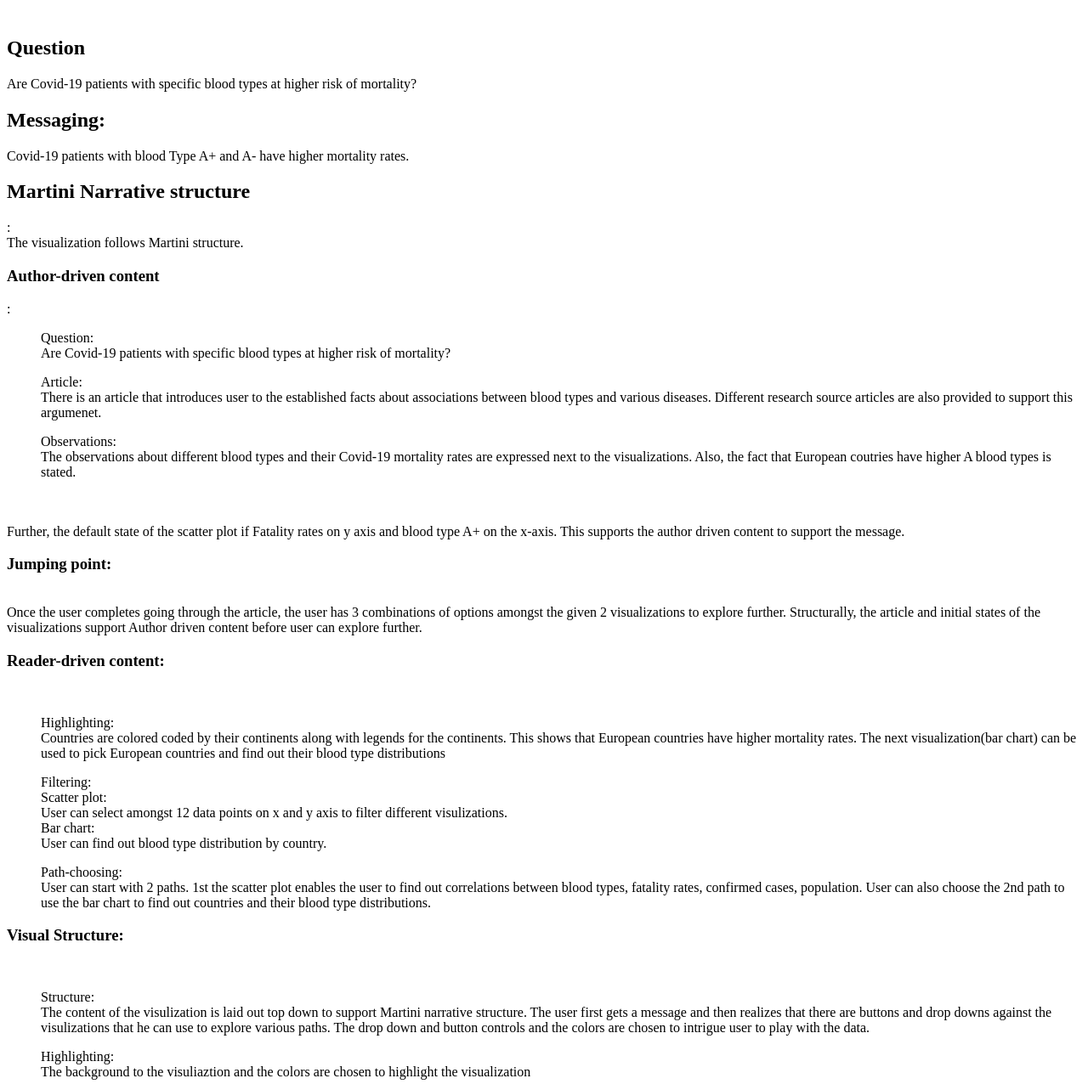
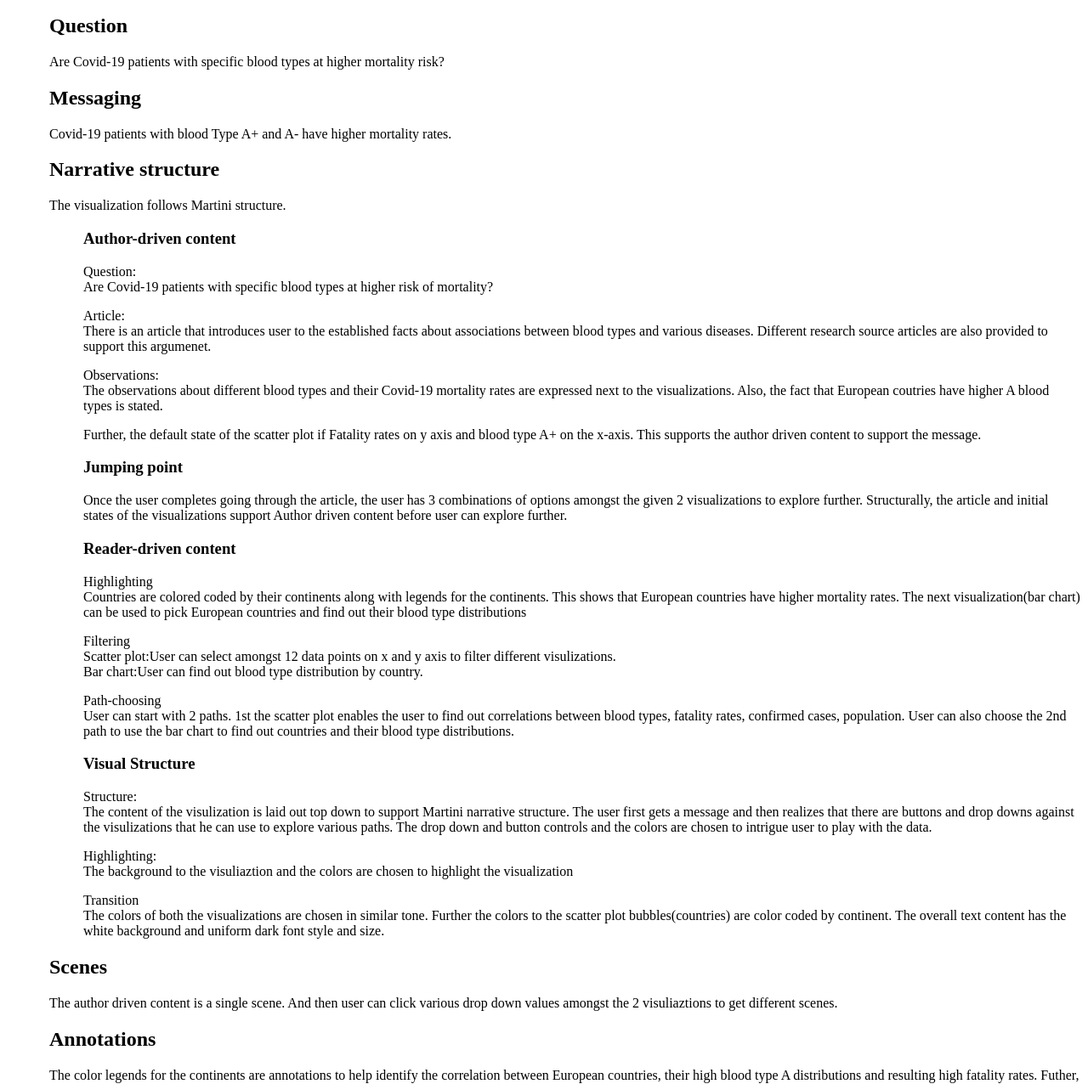
Before and after one commit to r2v2s3/r2v2s3.github.io, a plain HTML site: page Project Report.html in a window 1280 px wide. Shown: the part 173-1449 px from the top of the page at 85% size. Drawn offline with Linux system fonts and the light colour scheme.

Commit message:
Update Project Report.html

```diff
--- a/Project Report.html
+++ b/Project Report.html
@@ -1,69 +1,75 @@
-## CS 498 Data Visualization- Project Essay
-## Title: Covid-19 patient mortality rates by blood types
-By Veera Ranganadham; vvr3@illinois.edu
-Summer 2020
-Date of Submission: 08/02/2020
-<br><br>
+<!DOCTYPE html>
+<html>
+<meta charset="utf-8">
+<style>
+.myDiv {
+  padding-left: 50px;
+  background-color:  ;
+  text-align: left;
+}
+</style>
+<center> <h1>CS 498 Data Visualization- Project Essay</h1>
 
+<b>Title:</b> Covid-19 patient mortality rates by blood types<br>
+<b>By </b> Veera Ranganadham; vvr3@illinois.edu,Summer 2020<br>
+<b>Date of Submission</b>: 08/02/2020<br>
 View visualization by clicking <a href="https://r2v2s3.github.io/index.html">here</a>
-
-### About the Visualization
-
-Topic: Correlation between Covid-19 fatality rates and Blood Type A.
 <br>
 Libraries used: D3 library and Jquery for Java Script
-<br>
+<br></center>
 
-<h1>Project Essay:</h1><br><br>
 
-<h2>Question</h2> Are Covid-19 patients with specific blood types at higher risk of mortality?
+<div class ="myDiv">
+<h2>Question</h2> Are Covid-19 patients with specific blood types at higher mortality risk?
 
-<h2>Messaging:</h2>
+<h2>Messaging</h2>
 Covid-19 patients with blood Type A+ and A- have higher mortality rates.
 
-<h2>Martini Narrative structure</h2>:
-<br>The visualization follows Martini structure.
+<h2>Narrative structure</h2>
+The visualization follows Martini structure.
+<style> .indented { padding-left: 50pt; padding-right: 50pt; } </style>
 
-<h3>Author-driven content</h3>:
+<p class="indented">
+<ul><h3>Author-driven content</h3></ul>
 <ol>Question:<br> Are Covid-19 patients with specific blood types at higher risk of mortality? </ol>
 <ol>Article:<br> There is an article that introduces user to the established facts about associations between blood types and various diseases. Different research source articles are also provided to support this argumenet.</ol>
 <ol>Observations:<br> The observations about different blood types and their Covid-19 mortality rates are expressed next to the visualizations. Also, the fact that European coutries have higher A blood types is stated.</ol>
+<ol>Further, the default state of the scatter plot if Fatality rates on y axis and blood type A+ on the x-axis. This supports the author driven content to support the message.</ol>
 
-<br><br>Further, the default state of the scatter plot if Fatality rates on y axis and blood type A+ on the x-axis. This supports the author driven content to support the message.
+<ul><h3>Jumping point</h3></ul>
+<ol>Once the user completes going through the article, the user has 3 combinations of options amongst the given 2 visualizations to explore further. Structurally, the article and initial states of the visualizations support
+Author driven content before user can explore further.</ol>
 
-<h3>Jumping point:</h3> <br>
-Once the user completes going through the article, the user has 3 combinations of options amongst the given 2 visualizations to explore further. Structurally, the article and initial states of the visualizations support
-Author driven content before user can explore further.
-
-<h3>Reader-driven content:</h3><br>
-<ol>Highlighting:<br> Countries are colored coded by their continents along with legends for the continents. This shows that European countries have higher mortality rates. The next visualization(bar chart) can be used to pick European countries and find out their blood type distributions</ol>
-<ol>Filtering:<br>
-  Scatter plot:<br> User can select amongst 12 data points on x and y axis to filter different visulizations.<br>
-  Bar chart:<br> User can find out blood type distribution by country.
+<ul><h3>Reader-driven content</h3></ul>
+<ol>Highlighting<br> Countries are colored coded by their continents along with legends for the continents. This shows that European countries have higher mortality rates. The next visualization(bar chart) can be used to pick European countries and find out their blood type distributions</ol>
+<ol>Filtering<br>
+  Scatter plot:User can select amongst 12 data points on x and y axis to filter different visulizations.<br>
+  Bar chart:User can find out blood type distribution by country.
 </ol>
-<ol>Path-choosing:<br>
+<ol>Path-choosing<br>
   User can start with 2 paths. 1st the scatter plot enables the user to find out correlations between blood types, fatality rates, confirmed cases, population. User can also choose the 2nd path to use the bar chart to find out countries and their blood type distributions.
 </ol>
-
-<h3>Visual Structure:</h3><br>
+</p>
+<ul><h3>Visual Structure</h3></ul>
 <ol>Structure:<br> The content of the visulization is laid out top down to support Martini narrative structure. The user first gets a message and then realizes that there are buttons and drop downs against the visulizations that he can use to explore various paths.
   The drop down and button controls and the colors are chosen to intrigue user to play with the data.
 </ol>
 <ol>Highlighting:<br> The background to the visuliaztion and the colors are chosen to highlight the visualization</ol>
 <ol>Transition<br> The colors of both the visualizations are chosen in similar tone. Further the colors to the scatter plot bubbles(countries) are color coded by continent. The overall text content has the white background and uniform dark font style and size.</ol>
 
-<h3>Scenes:</h3><br>
+<h2>Scenes</h2>
 The author driven content is a single scene. And then user can click various drop down values amongst the 2 visuliaztions to get different scenes.
 
-<h3>Annotations:</h3><br>
+<h2>Annotations</h2>
 The color legends for the continents are annotations to help identify the correlation between European countries, their high blood type A distributions and resulting high fatality rates.
 Futher, tool tips are provided on teh scatter plot to annotate to the user about the data points.
 
-<h3>Parameters:</h3><br>
+<h2>Parameters</h2>
 Scatterplot has two paramters- x-axis and y-axis values. There are 12 values in each drop down. These parameters show on the axis scales depending on their logorithmic denotations.
 <br> Bar chart has a single paramter Countries to choose filter blood type distribution for the selected county. The percentage of the blood type distribution show on x-axis and, the blood types show on the x-axis.
-<h3>Triggers:</h3><br>
+<h2>Triggers</h2>
 On page load, the content is set to show the author driven content. <br>
 The drop down values on the scatter plot can be selected and the Submit button can be clicked to trigger
 to plot the selected values on axes and scatter plot accordingly.<br>
 The drop down values on the bar chart show countries. As a user clicks on a country name from the drop down, the chart is rendered accordingly.
+</div>
```
